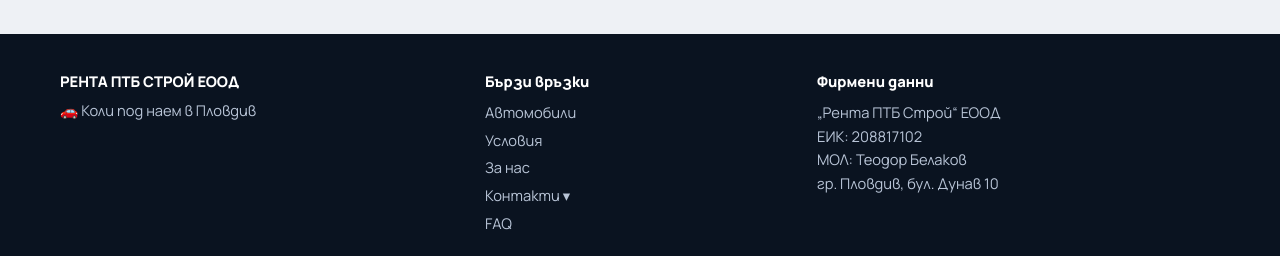
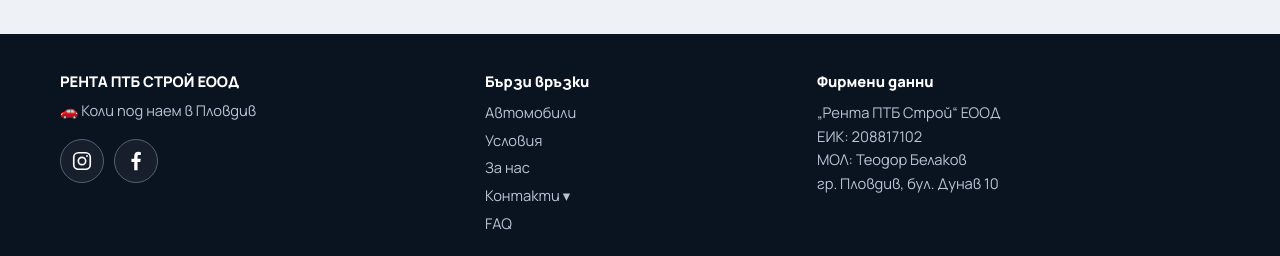
Before and after one commit to belakov2000/rentacarptb, a website: page index.html in a window 1280 px wide. Shown: the part 5876-6132 px from the top of the page. Drawn offline with nearby package versions, Linux system fonts and the light colour scheme; no server answers.

Commit message:
Add Instagram and Facebook icon links to the site footer

```diff
--- a/index.html
+++ b/index.html
@@ -199,6 +199,12 @@ form label{font-size:.85rem;font-weight:700;display:block;margin-bottom:4px}
 .fmsg{font-size:.9rem;color:var(--muted);min-height:1.2em}
 .fmsg.err{color:#b3261e;font-weight:700}
 /* footer */
+.footer-social{display:flex;flex-wrap:wrap;gap:10px;margin-top:16px}
+footer .social-link{display:inline-flex;align-items:center;justify-content:center;width:44px;height:44px;flex:none;border:1px solid #526077;border-radius:50%;color:#fff;background:rgba(255,255,255,.05);transition:background .15s,color .15s,border-color .15s}
+footer .social-link svg{width:22px;height:22px;display:block}
+footer .social-link:hover{background:var(--acc);color:var(--acc-ink);border-color:var(--acc)}
+footer .social-link:focus-visible{outline:3px solid var(--acc);outline-offset:3px}
+
 footer{background:#0a1320;color:#b8c4d6;padding:36px 0 calc(24px + env(safe-area-inset-bottom,0px));font-size:.92rem}
 .fgrid{display:grid;gap:22px;grid-template-columns:1fr 1fr}
 .fbrand{grid-column:1/-1}.fbrand p{margin-top:6px}
@@ -1100,7 +1106,10 @@ button.btn-ghost{background:transparent}
 <footer>
 <div class="wrap">
 <div class="fgrid">
-<div class="fbrand"><strong>РЕНТА ПТБ СТРОЙ ЕООД</strong><p>🚗 Коли под наем в Пловдив</p></div>
+<div class="fbrand"><strong>РЕНТА ПТБ СТРОЙ ЕООД</strong><p>🚗 Коли под наем в Пловдив</p><nav class="footer-social" aria-label="Instagram / Facebook">
+<a class="social-link" href="https://www.instagram.com/rentacar_ptb/" target="_blank" rel="noopener noreferrer" aria-label="Instagram — Rent a Car PTB" title="Instagram"><svg viewBox="0 0 24 24" fill="none" stroke="currentColor" stroke-width="1.8" aria-hidden="true" focusable="false"><rect x="3" y="3" width="18" height="18" rx="5"/><circle cx="12" cy="12" r="4"/><circle cx="17.5" cy="6.5" r="1" fill="currentColor" stroke="none"/></svg></a>
+<a class="social-link" href="https://www.facebook.com/profile.php?id=61595263596341" target="_blank" rel="noopener noreferrer" aria-label="Facebook — Rent a Car PTB" title="Facebook"><svg viewBox="0 0 24 24" fill="currentColor" aria-hidden="true" focusable="false"><path d="M13.7 22v-9h3l.45-3.5H13.7V7.27c0-1.01.28-1.7 1.73-1.7h1.85V2.44A24.8 24.8 0 0 0 14.58 2c-2.68 0-4.51 1.64-4.51 4.65V9.5H7.04V13h3.03v9z"/></svg></a>
+</nav></div>
 <div><strong>Бързи връзки</strong><ul><li><a href="#avtomobili">Автомобили</a></li><li><a href="#terms">Условия</a></li><li><a href="#about">За нас</a></li><li><button type="button" class="fct" id="fct" aria-expanded="false" aria-controls="fct-list">Контакти <span aria-hidden="true">▾</span></button><ul class="fct-list" id="fct-list" hidden><li>📞 <a href="tel:+359877748693">+359 877 748 693</a></li><li>✉️ <a href="mailto:rentaptb_stroi@abv.bg">rentaptb_stroi@abv.bg</a></li></ul></li><li><a href="#faq" data-faq>FAQ</a></li></ul></div>
 <div class="firm"><strong>Фирмени данни</strong>„Рента ПТБ Строй“ ЕООД<br>ЕИК: 208817102<br>МОЛ: Теодор Белаков<br>гр. Пловдив, бул. Дунав 10</div>
 </div>
```
